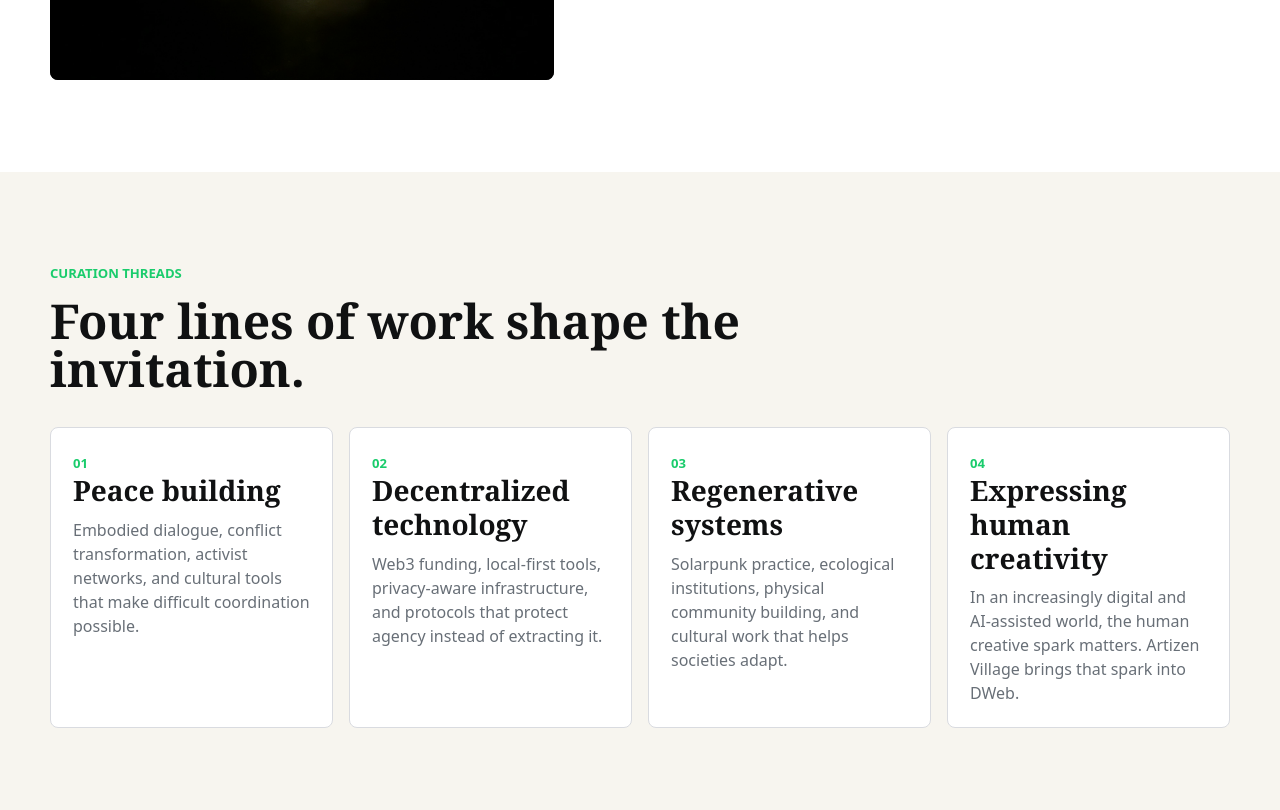
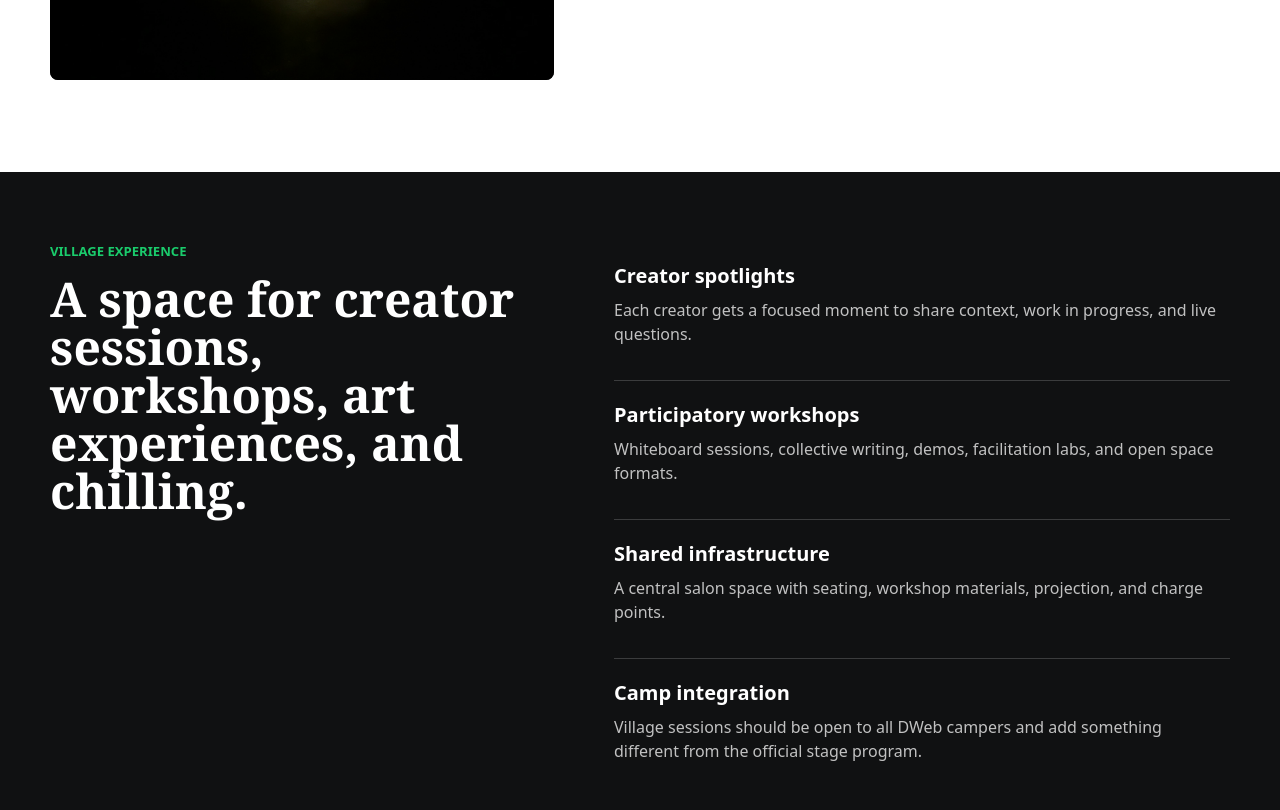
Before and after one commit to lirona/ArtizenVillage, a website: page index.html in a window 1280 px wide. Shown: the part 1990-2800 px from the top of the page. Drawn offline with Linux system fonts and the light colour scheme; a web font is replaced by a local one.

Commit message:
remove curation section

```diff
--- a/index.html
+++ b/index.html
@@ -19,7 +19,6 @@
       </a>
       <nav class="nav-links" aria-label="Site navigation">
         <a href="#village">Village</a>
-        <a href="#program">Program</a>
         <a href="#apply">Apply</a>
         <a href="https://dwebcamp.org/" target="_blank" rel="noopener">DWeb Camp</a>
         <a href="https://artizen.fund/" target="_blank" rel="noopener">Artizen</a>
@@ -110,49 +109,6 @@
               The village mirrors that logic at human scale. It is small enough to build trust,
               and embedded enough to share ideas with the full camp.
             </p>
-          </div>
-        </div>
-      </section>
-
-      <section class="program-band" id="program" aria-labelledby="program-title">
-        <div class="section-inner">
-          <div class="section-heading">
-            <p class="section-kicker">Curation threads</p>
-            <h2 id="program-title">Four lines of work shape the invitation.</h2>
-          </div>
-          <div class="thread-grid">
-            <article class="thread-card">
-              <span class="thread-number">01</span>
-              <h3>Peace building</h3>
-              <p>
-                Embodied dialogue, conflict transformation, activist networks, and cultural tools
-                that make difficult coordination possible.
-              </p>
-            </article>
-            <article class="thread-card">
-              <span class="thread-number">02</span>
-              <h3>Decentralized technology</h3>
-              <p>
-                Web3 funding, local-first tools, privacy-aware infrastructure, and protocols that
-                protect agency instead of extracting it.
-              </p>
-            </article>
-            <article class="thread-card">
-              <span class="thread-number">03</span>
-              <h3>Regenerative systems</h3>
-              <p>
-                Solarpunk practice, ecological institutions, physical community building, and
-                cultural work that helps societies adapt.
-              </p>
-            </article>
-            <article class="thread-card">
-              <span class="thread-number">04</span>
-              <h3>Expressing human creativity</h3>
-              <p>
-                In an increasingly digital and AI-assisted world, the human creative spark matters.
-                Artizen Village brings that spark into DWeb.
-              </p>
-            </article>
           </div>
         </div>
       </section>
--- a/styles.css
+++ b/styles.css
@@ -129,8 +129,7 @@ button {
 
 .eyebrow,
 .section-kicker,
-.fact-label,
-.thread-number {
+.fact-label {
   margin: 0 0 14px;
   color: var(--algae);
   font-size: 0.82rem;
@@ -250,7 +249,6 @@ section {
 }
 
 .intro-band,
-.program-band,
 .logistics-band {
   padding: 92px 0;
   background: var(--paper);
@@ -353,15 +351,13 @@ p {
   color: var(--muted);
 }
 
-.facts-grid,
-.thread-grid {
+.facts-grid {
   display: grid;
   grid-template-columns: repeat(4, minmax(0, 1fr));
   gap: 16px;
 }
 
-.fact-card,
-.thread-card {
+.fact-card {
   min-height: 220px;
   padding: 22px;
   border-radius: var(--radius);
@@ -369,10 +365,6 @@ p {
   background: rgba(255, 255, 255, 0.06);
 }
 
-.thread-card {
-  background: var(--white);
-  border-color: var(--line);
-}
 
 .fact-card strong {
   display: block;
@@ -401,14 +393,6 @@ p {
   object-fit: cover;
 }
 
-.thread-card h3 {
-  font-family: p22-mackinac-pro, Georgia, serif;
-  font-size: 1.75rem;
-}
-
-.thread-card p {
-  color: var(--muted);
-}
 
 .experience-list,
 .timeline {
@@ -652,8 +636,7 @@ fieldset {
     aspect-ratio: 3 / 4;
   }
 
-  .facts-grid,
-  .thread-grid {
+  .facts-grid {
     grid-template-columns: repeat(2, minmax(0, 1fr));
   }
 
@@ -684,7 +667,6 @@ fieldset {
   }
 
   .intro-band,
-  .program-band,
   .logistics-band,
   .image-band,
   .apply-band {
@@ -697,13 +679,11 @@ fieldset {
   }
 
   .facts-grid,
-  .thread-grid,
   .checkbox-grid {
     grid-template-columns: 1fr;
   }
 
-  .fact-card,
-  .thread-card {
+  .fact-card {
     min-height: 0;
   }
 
```
